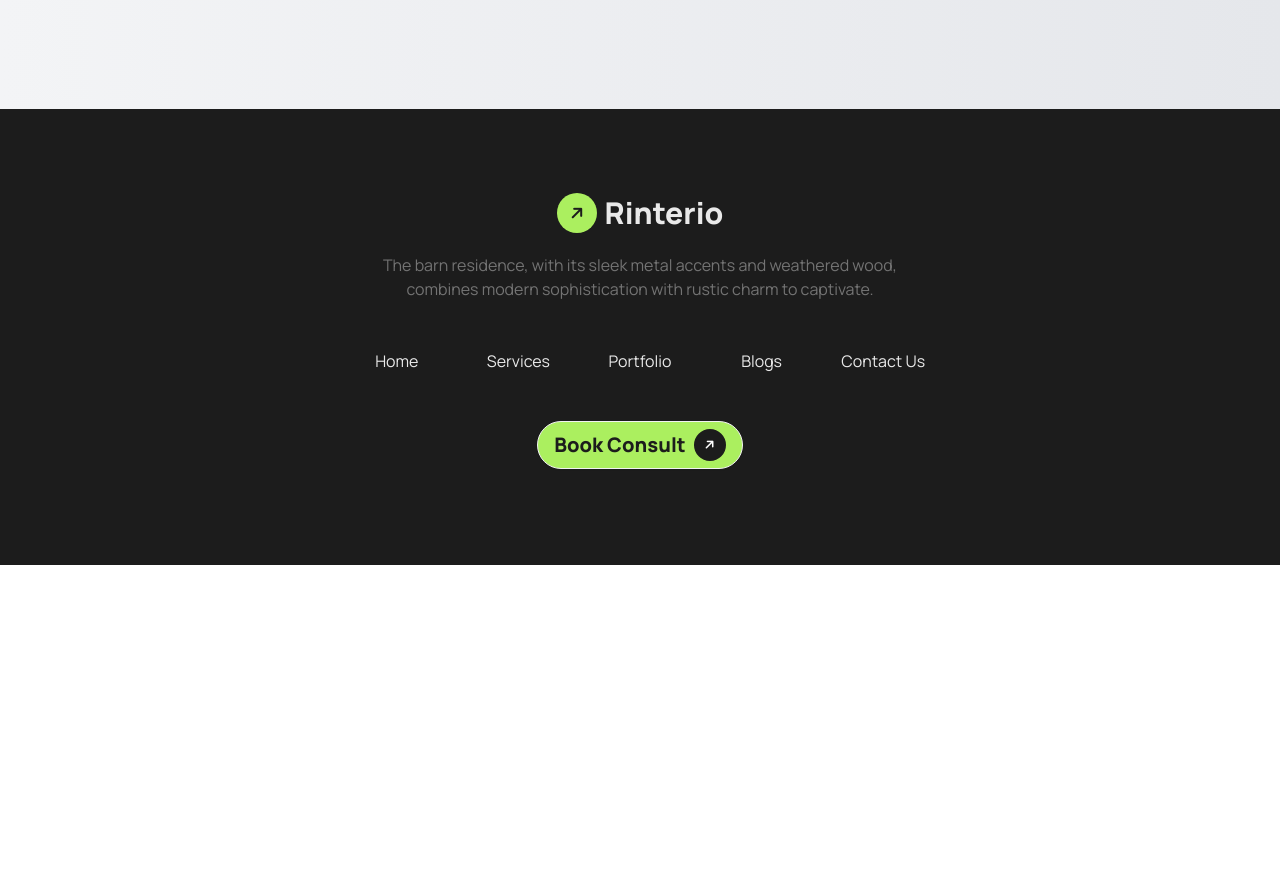
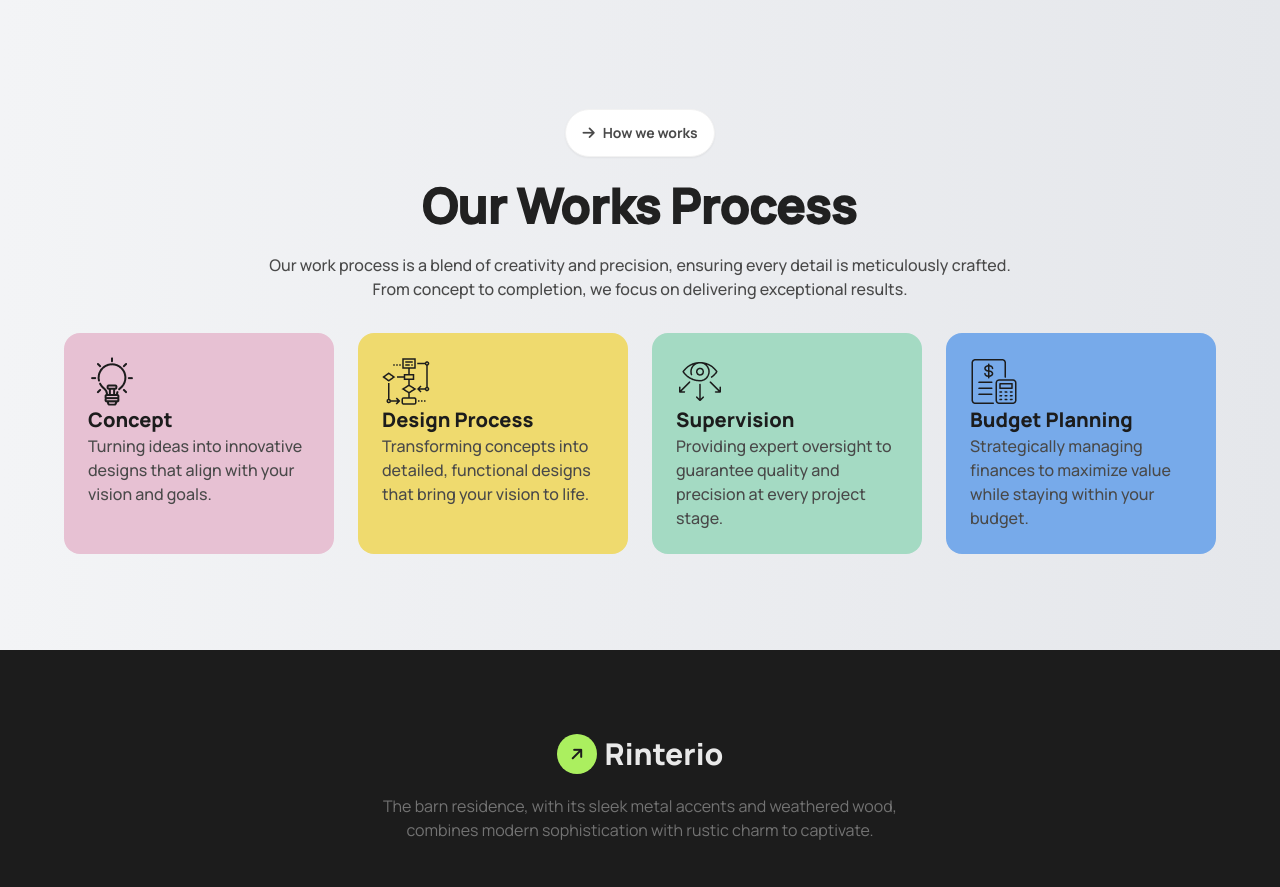
Before and after one commit to talukdar-habib/Assignment-3, a plain HTML site: page index.html in a window 1280 px wide. Shown: the part 1457-2344 px from the top of the page. Before the commit the page ends 2022 px from the top, so only its background shows below. Drawn offline with nearby package versions, Linux system fonts and the light colour scheme.

Commit message:
Works process section done

```diff
--- a/index.html
+++ b/index.html
@@ -148,7 +148,7 @@
                     <div class="hero-content flex flex-col-reverse lg:flex-row-reverse justify-between md:my-24 my-5">
                         <!-- Image -->
                         <div>
-                            <img src="./assets/Rectangle.png" class="object-none md:object-fill  rounded-2xl"/>
+                            <img src="./assets/Rectangle.png" class="object-none md:object-fill  rounded-2xl" />
                         </div>
                         <!-- Icon,button & text container -->
                         <div class="md:w-[50%] relative">
@@ -161,7 +161,8 @@
                                 <button class="btn font-bold text-[#494949] bg-white rounded-3xl mb-5"><i
                                         class="fa-solid fa-arrow-right"></i>About Us</button>
                                 <!-- Text -->
-                            <h1 class="text-2xl md:text-5xl font-bold text-[#212121] stroke-text">We design thoughtful,
+                                <h1 class="text-2xl md:text-5xl font-bold text-[#212121] stroke-text">We design
+                                    thoughtful,
                                     liveable spaces</h1>
                                 <p class="font-medium text-[#494949] py-6">
                                     We design spaces that are both thoughtful and liveable, balancing functionality with
@@ -210,8 +211,69 @@
         <!-- Optional section one ends -->
 
         <!-- Works process section starts -->
-         <section>
-
+        <section class="bg-gradient-to-r from-gray-100 to-gray-200">
+            <!-- Section container -->
+            <div class="w-[90%] mx-auto">
+                <div class="text-center space-y-6">
+                    <button class="btn font-bold text-[#494949] bg-white rounded-3xl"><i
+                            class="fa-solid fa-arrow-right"></i>How we works</button>
+                    <h1 class="text-2xl md:text-5xl font-bold text-[#212121] stroke-text">Our Works Process</h1>
+                    <p class="font-medium text-[#494949]">Our work process is a blend of creativity and precision,
+                        ensuring every detail is meticulously crafted. <br class="hidden md:block"> From concept to
+                        completion, we focus on delivering exceptional results.</p>
+                </div>
+                <!-- Card container -->
+                <div class="grid grid-cols-1 md:grid-cols-2 lg:grid-cols-4 gap-4 md:gap-6 pt-8 pb-24">
+                    <!-- First card -->
+                    <div class="bg-[#E7C1D3] rounded-2xl p-6">
+                        <!-- Image -->
+                        <div>
+                            <img src="./assets/concept.png" alt="">
+                        </div>
+                        <!-- Text -->
+                        <div>
+                            <h4 class="font-extrabold text-xl text-[#1C1C1C]">Concept</h4>
+                            <p class="font-medium text-[#494949]">Turning ideas into innovative designs that align with your vision and goals.</p>
+                        </div>
+                    </div>
+                    <!-- Second card -->
+                    <div class="bg-[#EFDA6E] rounded-2xl p-6">
+                        <!-- Image -->
+                        <div>
+                            <img src="./assets/flow-chart.png" alt="">
+                        </div>
+                        <!-- Text -->
+                        <div>
+                            <h4 class="font-extrabold text-xl text-[#1C1C1C]">Design Process</h4>
+                            <p class="font-medium text-[#494949]">Transforming concepts into detailed, functional designs that bring your vision to life.</p>
+                        </div>
+                    </div>
+                    <!-- Third card -->
+                    <div class="bg-[#A4DAC3] rounded-2xl p-6">
+                        <!-- Image -->
+                        <div>
+                            <img src="./assets/vision.png" alt="">
+                        </div>
+                        <!-- Text -->
+                        <div>
+                            <h4 class="font-extrabold text-xl text-[#1C1C1C]">Supervision</h4>
+                            <p class="font-medium text-[#494949]">Providing expert oversight to guarantee quality and precision at every project stage.</p>
+                        </div>
+                    </div>
+                    <!-- Fourth card -->
+                    <div class="bg-[#77AAEA] rounded-2xl p-6">
+                        <!-- Image -->
+                        <div>
+                            <img src="./assets/budget-planning.png" alt="">
+                        </div>
+                        <!-- Text -->
+                        <div>
+                            <h4 class="font-extrabold text-xl text-[#1C1C1C]">Budget Planning</h4>
+                            <p class="font-medium text-[#494949]">Strategically managing finances to maximize value while staying within your budget.</p>
+                        </div>
+                    </div>
+                </div>
+            </div>
         </section>
         <!-- Works process section ends -->
     </main>
```
Lines whose indentation alone changed are shown as unchanged.
